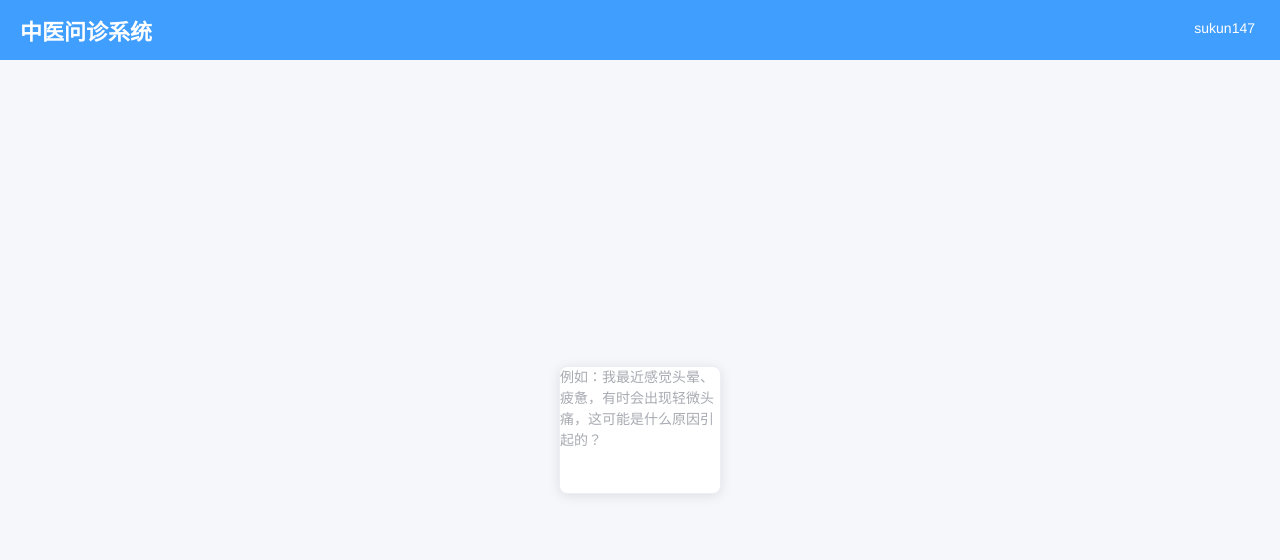
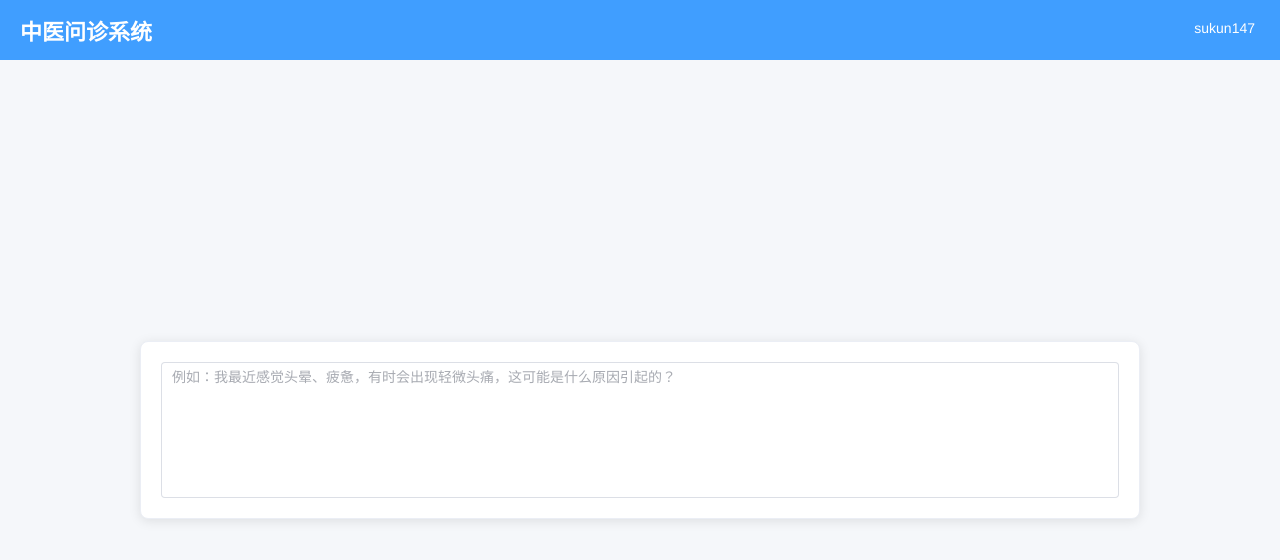
Before and after one commit to sukun147/ugd-ui-app, a Vue app: page /home in a window 1280 px wide. Shown: the top 560 px of the page. Built offline with nearby package versions, Linux system fonts and the light colour scheme; no server answers; sample sign-in values are in the browser's storage.

Commit message:
修改输入框长度

```diff
--- a/src/views/Home.vue
+++ b/src/views/Home.vue
@@ -125,26 +125,14 @@ const handleCommand = (command) => {
       .consultation-card {
         border-radius: 8px;
         background: #fff;
+        width: 1000px;
         border: 1px solid #ebeef5;
-        width: 90%;
         margin: 20px auto;
         box-shadow: 0 2px 12px 0 rgba(0, 0, 0, 0.1);
-
-        .el-card__body {
-          padding: 0;
-        }
 
         .consultation-input {
           width: 100%;
 
-          .el-textarea {
-            .el-textarea__inner {
-              border: none;
-              background: none;
-              box-shadow: none;
-              padding: 0;
-            }
-          }
         }
       }
     }
```
